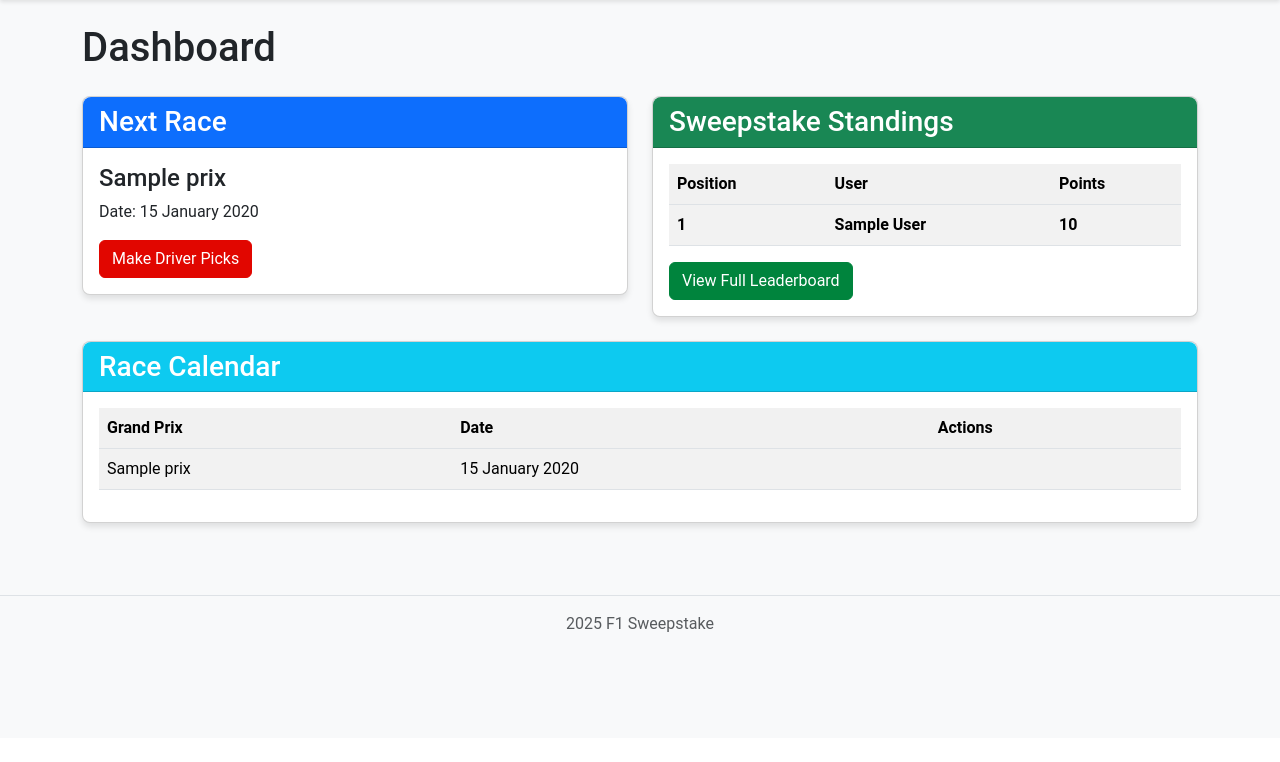
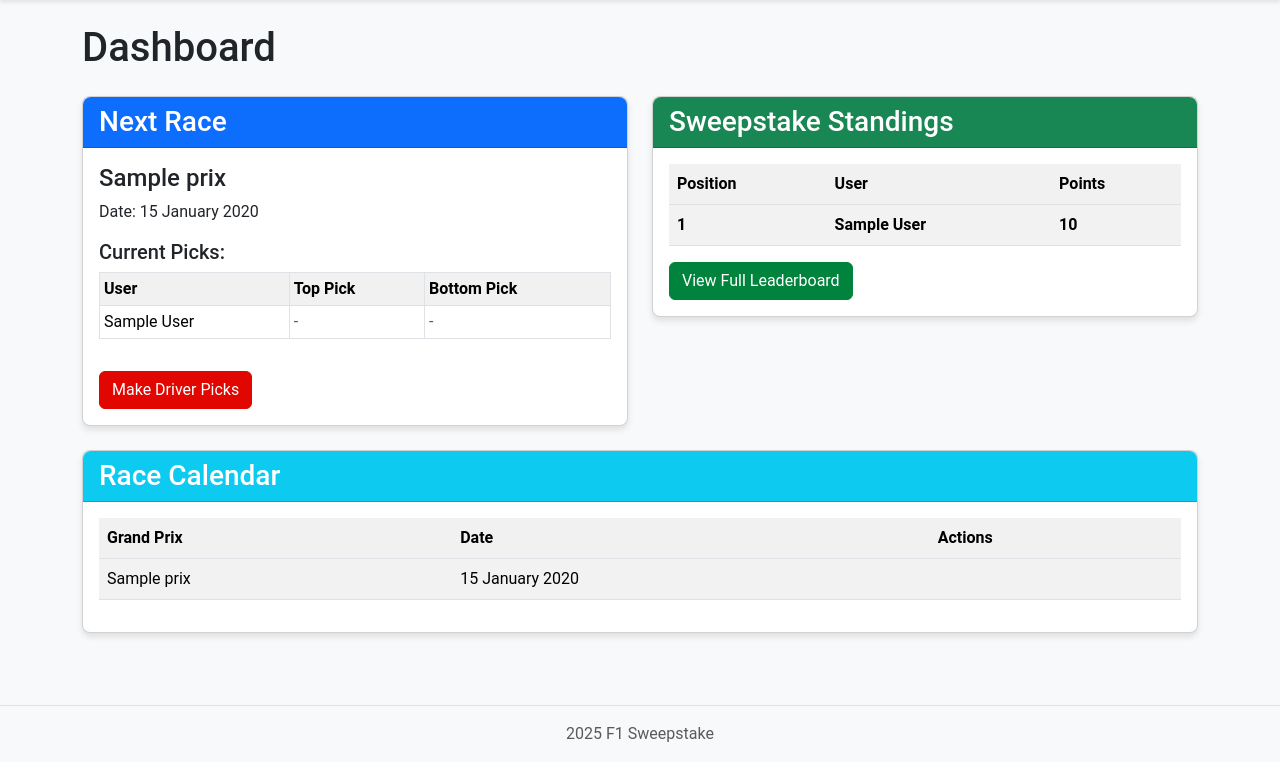
Before and after one commit to pr0vitamin/f1sweepstake, a Flask app: page /dashboard in a window 1280 px wide. Shown: the part 62-824 px from the top of the page. Before the commit the page ends 694 px from the top, so only its background shows below. Run offline with Flask 3, Linux system fonts and the light colour scheme; the visitor is signed in with stand-in values (Sample User, id 1); tables that the repository leaves empty hold one stand-in row (values such as "Sample post").

Commit message:
Add a mini widget of the current picks for the upcoming race to the dashboard

```diff
--- a/flask_app.py
+++ b/flask_app.py
@@ -170,11 +170,38 @@ def dashboard():
     for race in grand_prix_list:
         races_with_results[race.id] = RaceResult.query.filter_by(grand_prix_id=race.id).first() is not None
 
+    # Get driver selections for the next race if it exists
+    user_picks = {}
+    if next_race:
+        # Initialize user picks dictionary
+        for user in users:
+            user_picks[user.id] = {
+                'name': user.name,
+                'top_driver': None,
+                'bottom_driver': None
+            }
+
+        # Get existing selections for this GP with driver and team information
+        selections = DriverSelection.query.filter_by(grand_prix_id=next_race.id).options(
+            db.joinedload(DriverSelection.driver).joinedload(Driver.team),
+            db.joinedload(DriverSelection.user)
+        ).all()
+
+        # Fill in the driver selections
+        for selection in selections:
+            if selection.driver.team.is_top_team:
+                if selection.user_id in user_picks:
+                    user_picks[selection.user_id]['top_driver'] = selection.driver.name
+            else:
+                if selection.user_id in user_picks:
+                    user_picks[selection.user_id]['bottom_driver'] = selection.driver.name
+
     return render_template('dashboard.html',
                           next_race=next_race,
                           users=users,
                           grand_prix_list=grand_prix_list,
-                          races_with_results=races_with_results)
+                          races_with_results=races_with_results,
+                          user_picks=user_picks)
 
 @app.route('/config', methods=['GET', 'POST'])
 @login_required
--- a/templates/dashboard.html
+++ b/templates/dashboard.html
@@ -19,6 +19,34 @@
                 {% if next_race %}
                 <h4>{{ next_race.name }}</h4>
                 <p>Date: {{ next_race.date.strftime('%d %B %Y') }}</p>
+
+                {% if user_picks and users %}
+                <div class="mt-3 mb-3">
+                    <h5>Current Picks:</h5>
+                    <div class="table-responsive">
+                        <table class="table table-sm table-bordered">
+                            <thead>
+                                <tr>
+                                    <th>User</th>
+                                    <th>Top Pick</th>
+                                    <th>Bottom Pick</th>
+                                </tr>
+                            </thead>
+                            <tbody>
+                                {% for user in users %}
+                                {% set pick = user_picks.get(user.id, {}) %}
+                                <tr>
+                                    <td>{{ user.name }}</td>
+                                    <td>{% if pick.top_driver %}{{ pick.top_driver }}{% else %}<span class="text-muted">-</span>{% endif %}</td>
+                                    <td>{% if pick.bottom_driver %}{{ pick.bottom_driver }}{% else %}<span class="text-muted">-</span>{% endif %}</td>
+                                </tr>
+                                {% endfor %}
+                            </tbody>
+                        </table>
+                    </div>
+                </div>
+                {% endif %}
+
                 {% if not races_with_results.get(next_race.id, False) %}
                 <a href="{{ url_for('driver_picks', gp_id=next_race.id) }}" class="btn btn-primary">Make Driver Picks</a>
                 {% else %}
```
